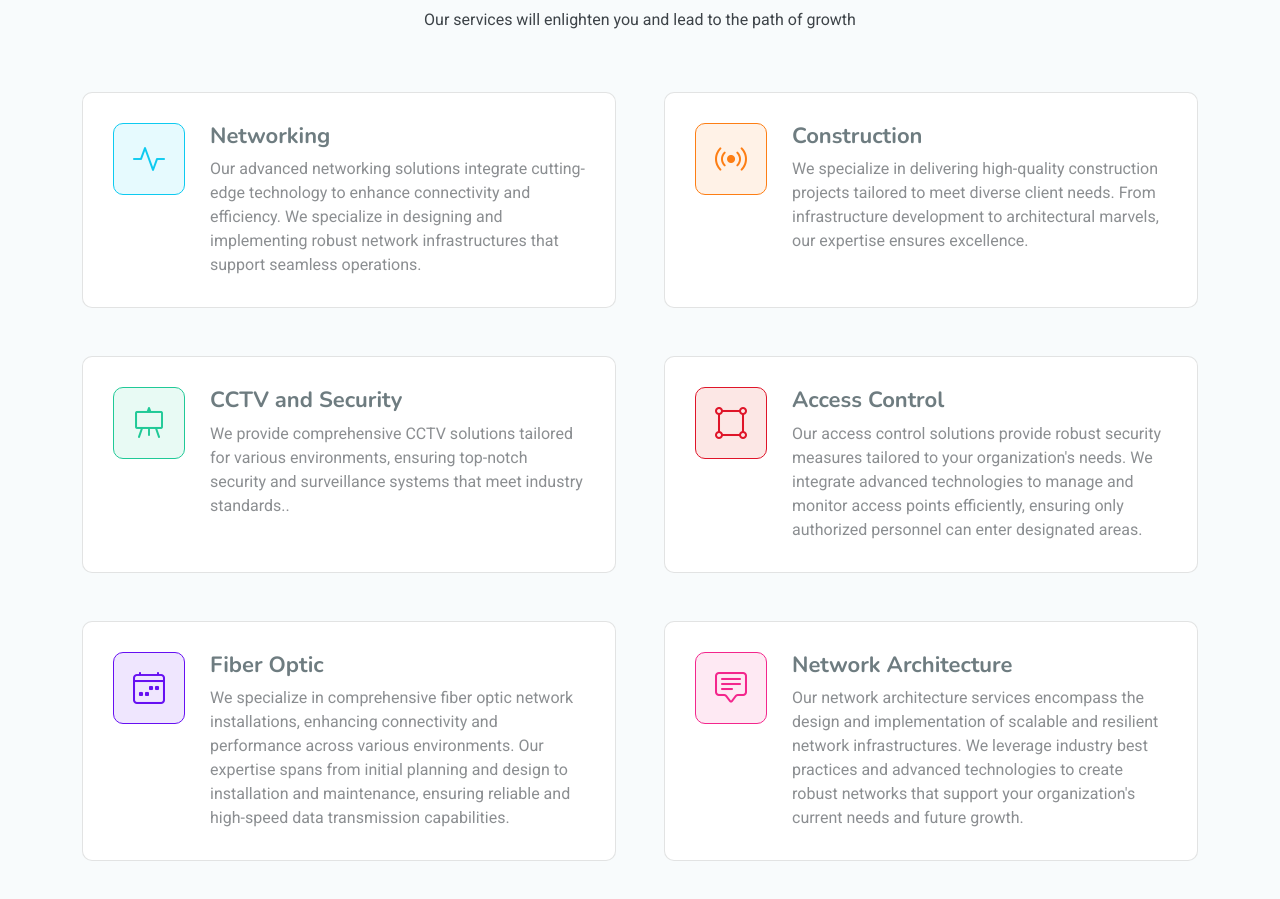
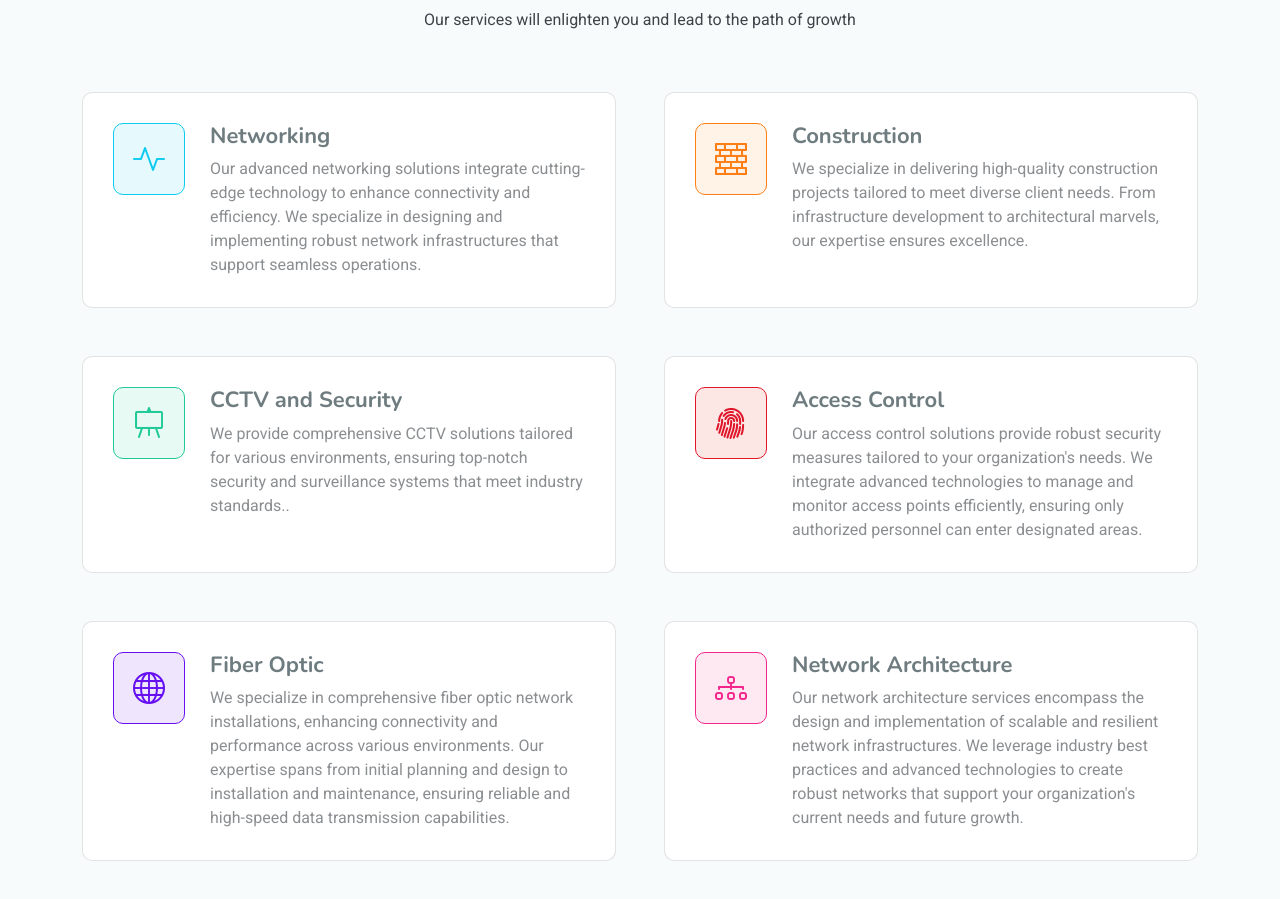
Before and after one commit to Sridharan2/DDEnterprise, a plain HTML site: page index.html in a window 1280 px wide. Shown: the part 2000-2899 px from the top of the page. Drawn offline with nearby package versions, Linux system fonts and the light colour scheme.

Commit message:
Add files via upload

```diff
--- a/index.html
+++ b/index.html
@@ -264,7 +264,7 @@
 
           <div class="col-lg-6" data-aos="fade-up" data-aos-delay="200">
             <div class="service-item item-orange position-relative">
-              <i class="bi bi-broadcast icon"></i>
+              <i class="bi bi-bricks icon"></i>
               <div>
                 <h3>Construction</h3>
                 <p> We specialize in delivering high-quality construction projects tailored to meet diverse client needs. From infrastructure development to architectural marvels, our expertise ensures excellence.</p>
@@ -284,7 +284,7 @@
 
           <div class="col-lg-6" data-aos="fade-up" data-aos-delay="400">
             <div class="service-item item-red position-relative">
-              <i class="bi bi-bounding-box-circles icon"></i>
+              <i class="bi bi-fingerprint icon"></i>
               <div>
                 <h3>Access Control</h3>
                 <p>Our access control solutions provide robust security measures tailored to your organization's needs. We integrate advanced technologies to manage and monitor access points efficiently, ensuring only authorized personnel can enter designated areas.</p>
@@ -294,7 +294,7 @@
 
           <div class="col-lg-6" data-aos="fade-up" data-aos-delay="500">
             <div class="service-item item-indigo position-relative">
-              <i class="bi bi-calendar4-week icon"></i>
+              <i class="bi bi-globe icon"></i>
               <div>
                 <h3>Fiber Optic</h3>
                 <p>We specialize in comprehensive fiber optic network installations, enhancing connectivity and performance across various environments. Our expertise spans from initial planning and design to installation and maintenance, ensuring reliable and high-speed data transmission capabilities.</p>
@@ -304,7 +304,7 @@
 
           <div class="col-lg-6" data-aos="fade-up" data-aos-delay="600">
             <div class="service-item item-pink position-relative">
-              <i class="bi bi-chat-square-text icon"></i>
+              <i class="bi bi-diagram-3 icon"></i>
               <div>
                 <h3>Network Architecture</h3>
                 <p>Our network architecture services encompass the design and implementation of scalable and resilient network infrastructures. We leverage industry best practices and advanced technologies to create robust networks that support your organization's current needs and future growth.</p>
```
